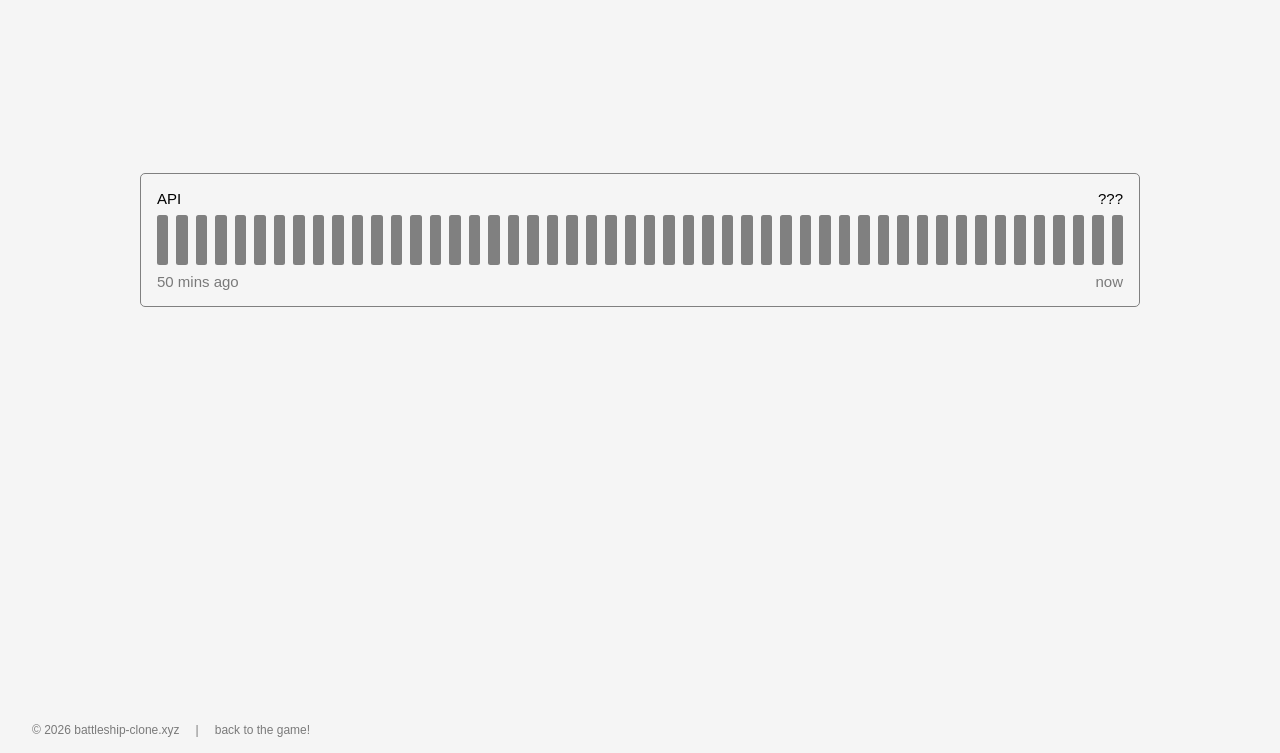
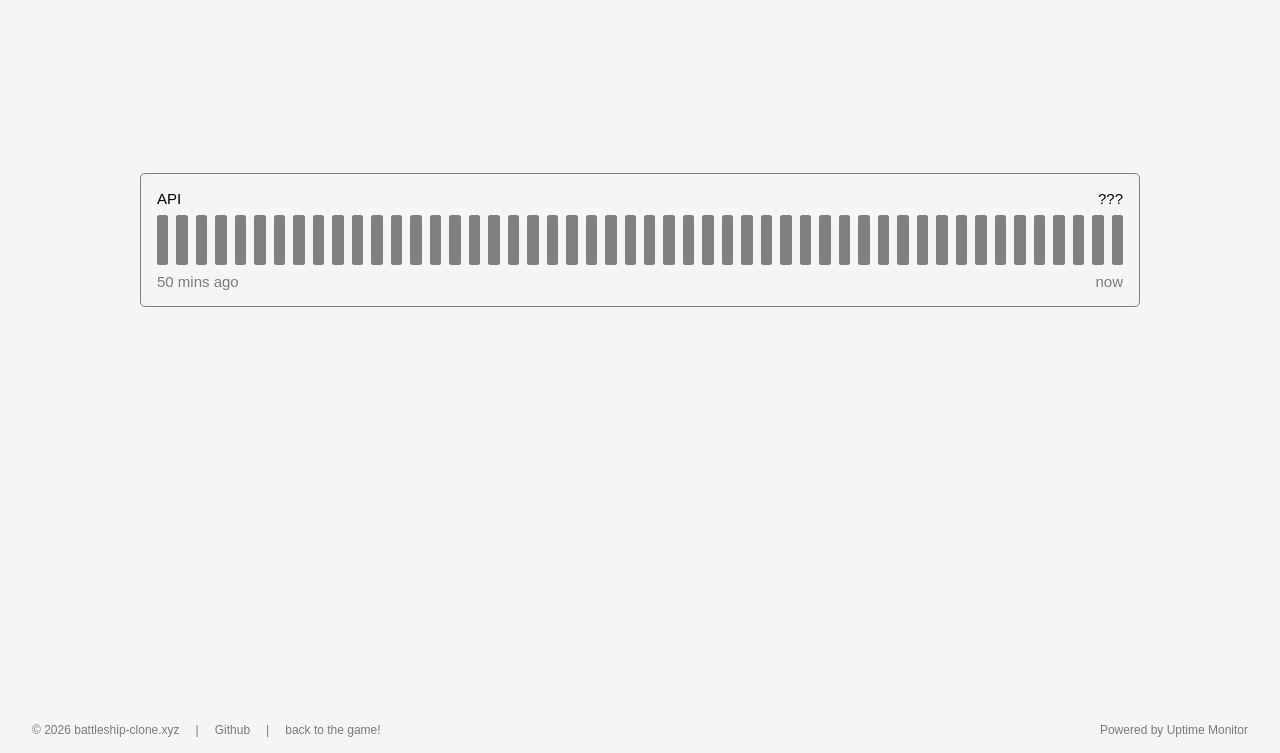
Before and after one commit to jauharfz/uptime-battleship, a website built with Vite: page index.html in a window 1280 px wide. Shown: the part 47-800 px from the top of the page. Built offline with nearby package versions, Linux system fonts and the light colour scheme; no server answers.

Commit message:
feat: adding extra footer, and fix timeout duration

```diff
--- a/index.html
+++ b/index.html
@@ -30,9 +30,14 @@
         </main>
 
         <footer class="footer">
-            <div> &copy; 2026 battleship-clone.xyz </div>
-            <div>|</div>
-            <a href="https://battleship-clone.xyz" id="status-link">back to the game!</a>
+            <div class="left">
+                <div> &copy; 2026 battleship-clone.xyz </div>
+                <div>|</div>
+                <a href="https://github.com/jauharfz/uptime-battleship" target="_blank">Github</a>
+                <div>|</div>
+                <a href="https://battleship-clone.xyz" id="status-link">back to the game!</a>
+            </div>
+            <a href="https://github.com/jauharfz/uptime-monitor" target="_blank">Powered by Uptime Monitor</a>
         </footer>
     </body>
     <script type="module" src="/src/main.ts"></script>
--- a/src/main.ts
+++ b/src/main.ts
@@ -30,7 +30,6 @@ function renderGrid() {
       assignCellStatus(checks[49 - i], monitorCell[i]);
     }
   }
-  console.log(checks[0]);
   updateStatusDescription(checks[0], monitorStats);
 }
 
@@ -57,7 +56,7 @@ async function refreshData() {
   while (true) {
     await getChecksMonitorData();
     renderGrid();
-    await new Promise((r) => setTimeout(r, 5000));
+    await new Promise((r) => setTimeout(r, 60000));
   }
 }
 
@@ -93,7 +92,7 @@ function createGrid() {
 
 function assignCellStatus(check: Check, cell: HTMLElement) {
   cell.title = `Status Code: ${check.status_code}
-Response Time: ${check.response_time}`;
+Response Time: ${check.response_time}ms`;
   if (check.status_code == 0 || check.status_code >= 400) {
     cell.dataset.status = "major";
     return;
--- a/src/style.css
+++ b/src/style.css
@@ -107,17 +107,23 @@ body{
 	font-size: 75%;
 	opacity: 50%;
 	display: flex;
-	gap: 1rem;
+	justify-content: space-between;
+
 
 }
 
-#status-link{
+.footer a{
 	text-decoration: none;
 	color: black;
 }
 
-#status-link:hover{
+.footer a:hover{
 	color: grey;
+}
+
+.footer .left{
+	display: flex;
+	gap: 1rem;
 }
 
 .cell{
```
